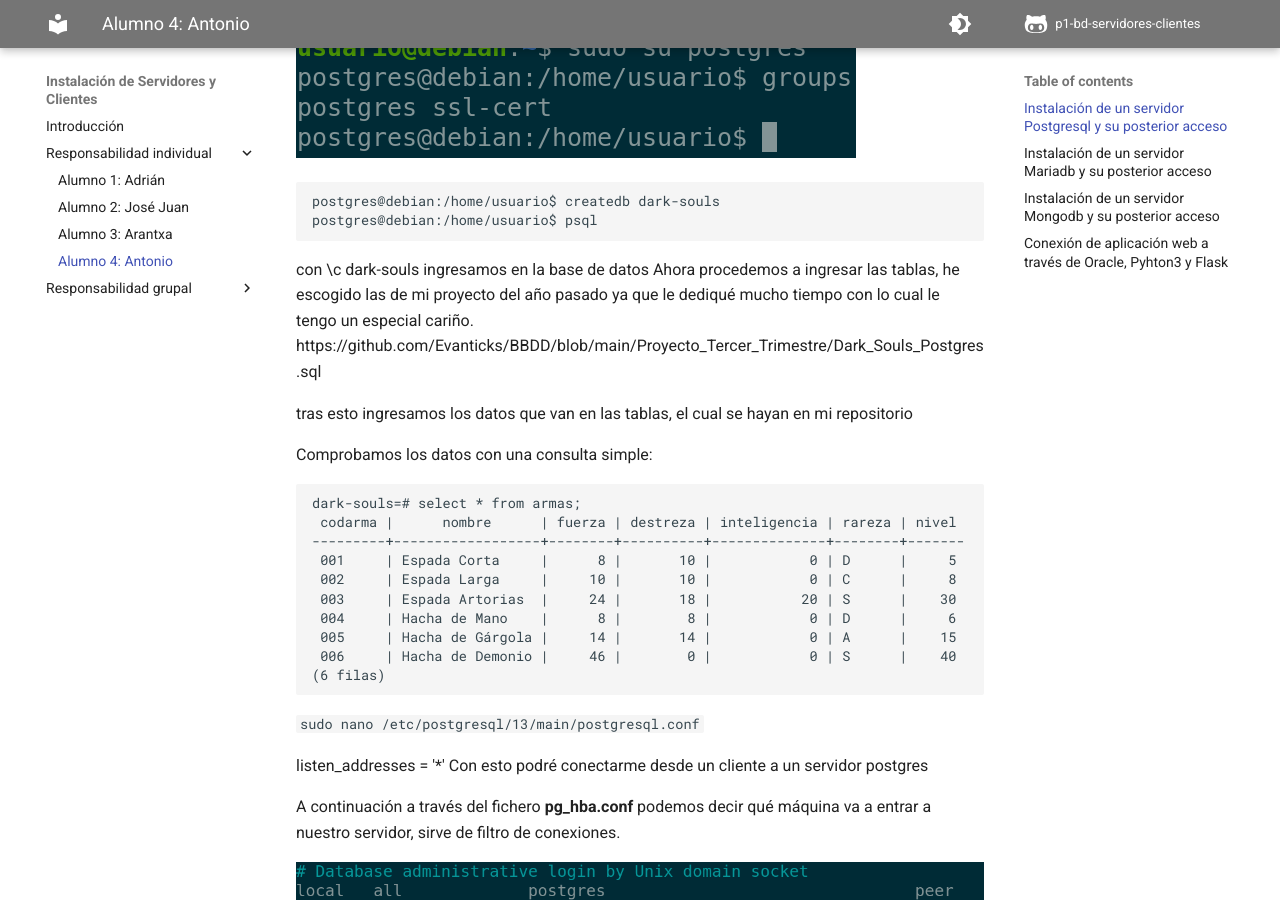
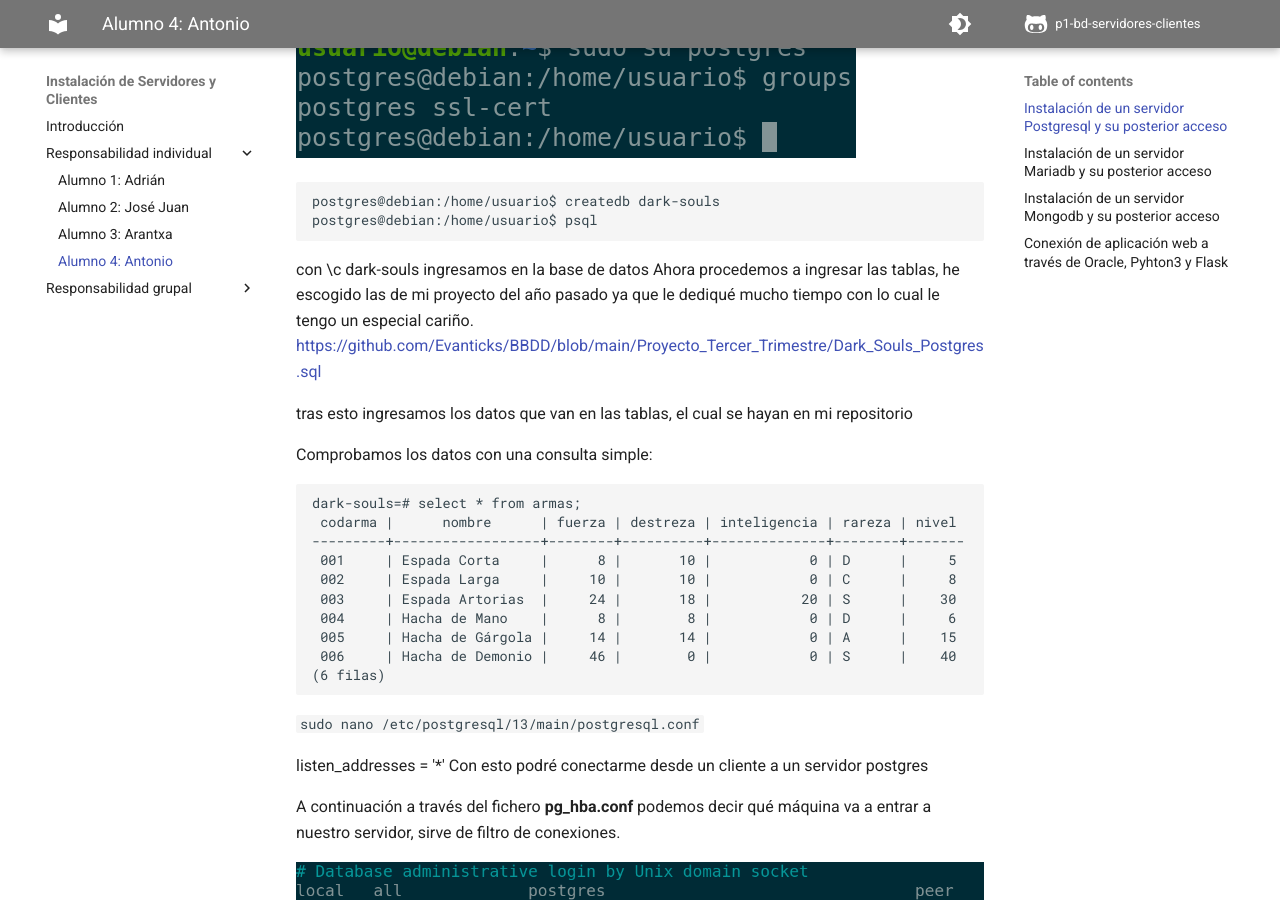
Before and after one commit to adriasir123/grupalesbdc, an MkDocs documentation site: the page built from docs/ri/alumno4.md, in a window 1280 px wide and 900 px high, scrolled down 806 px. Built offline with MkDocs 1.6.1 and Material for MkDocs 9.7.7, drawn with Linux system fonts in a browser that asks for light colours; comment, search, counter and statistics services are not loaded; some of the changed text lies outside the part shown.

Commit message:
solución de quotes

````diff
--- a/docs/ri/alumno4.md
+++ b/docs/ri/alumno4.md
@@ -29,7 +29,7 @@ postgres@debian:/home/usuario$ psql
 
 con \c dark-souls ingresamos en la base de datos
 Ahora procedemos a ingresar las tablas, he escogido las de mi proyecto del año pasado ya que le dediqué mucho tiempo con lo cual le tengo un especial cariño.
-https://github.com/Evanticks/BBDD/blob/main/Proyecto_Tercer_Trimestre/Dark_Souls_Postgres.sql
+<https://github.com/Evanticks/BBDD/blob/main/Proyecto_Tercer_Trimestre/Dark_Souls_Postgres.sql>
 
 
 
@@ -105,7 +105,7 @@ use souls;
 
 Insertamos las tablas y los insert que se hayan en mi github:
 
-https://github.com/Evanticks/BBDD/blob/main/Proyecto_Tercer_Trimestre/Dark_Souls_Mariadb.sql
+<https://github.com/Evanticks/BBDD/blob/main/Proyecto_Tercer_Trimestre/Dark_Souls_Mariadb.sql>
 
 Ahora procedemos a instalar el cliente en nuestra máquina:
 ```
@@ -204,7 +204,7 @@ net:
 ##Conexión de aplicación web a través de Oracle, Pyhton3 y Flask
 
 En los documentos que se hayan en el siguiente repositorio:
-https://github.com/Evanticks/Oracle_cx
+<https://github.com/Evanticks/Oracle_cx>
 
 Podremos acceder a crear la aplicación web a través de python y flask, para realizar esto creamos un entorno de trabajo llamado /env, luego dentro de este podremo instalar con pip los siguientes paquetes:
 ```
````
